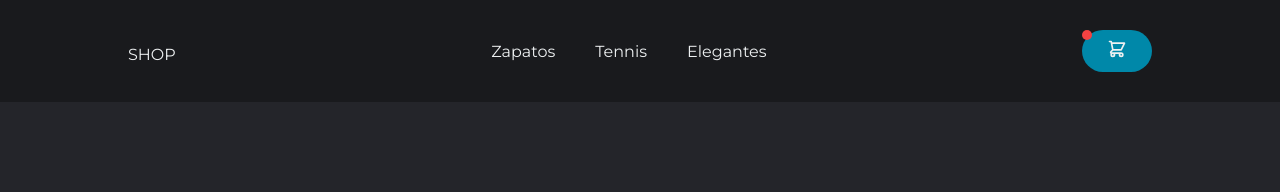
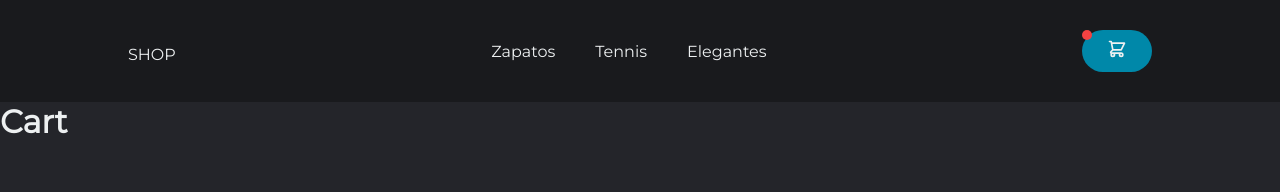
Before and after one commit to daniel-lozano-cel/proyectoReact2, a React (Create React App) app: page /cart in a window 1280 px wide. Shown: the top 192 px of the page. Built offline with nearby package versions, Linux system fonts and the light colour scheme.

Commit message:
fixed cart

```diff
--- a/src/components/Cart.jsx
+++ b/src/components/Cart.jsx
@@ -3,7 +3,7 @@ const Cart = () =>{
 
     return(
         <>
-
+            <h1>Cart</h1>
         </>
     )
 }
```
